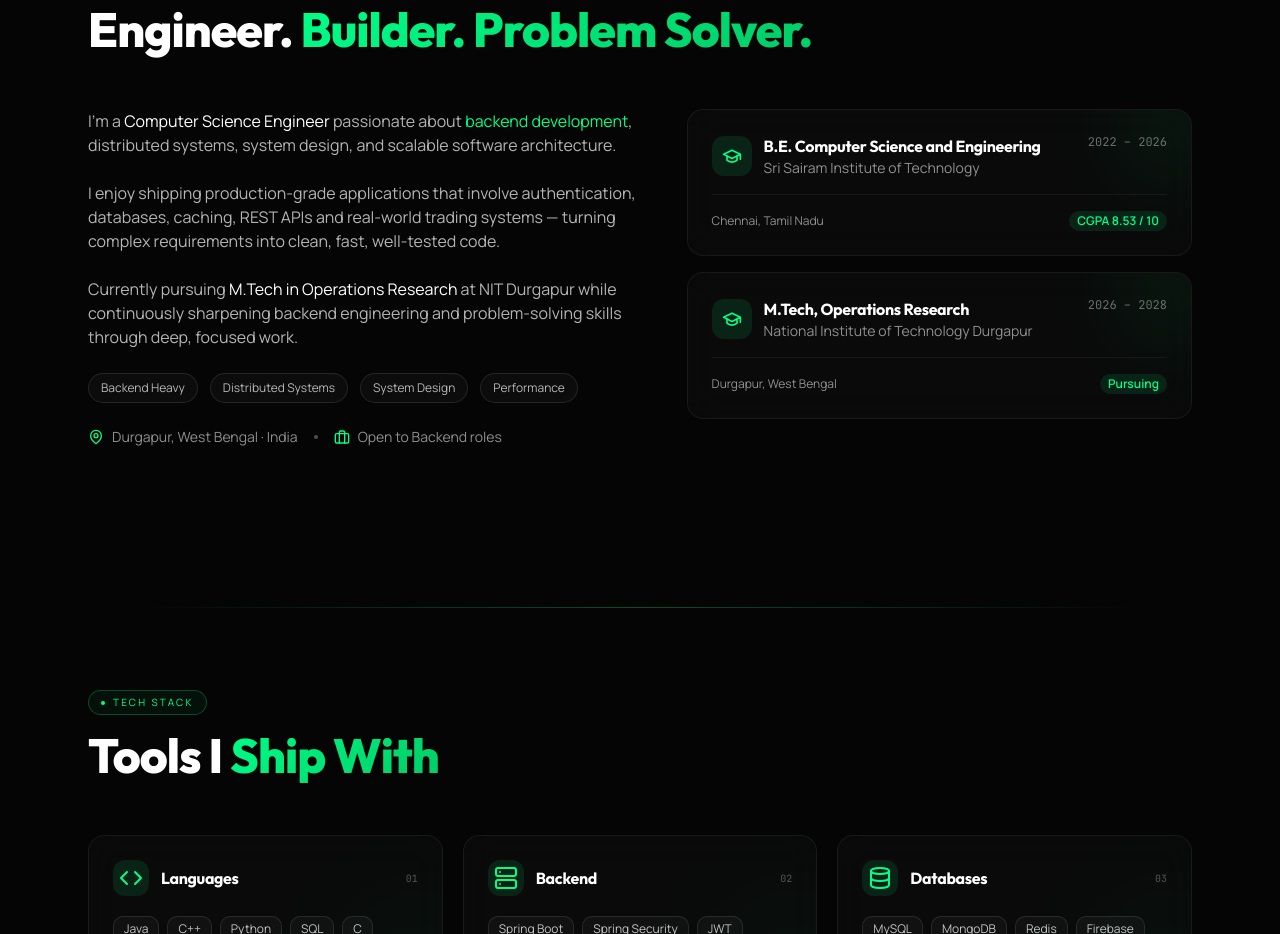
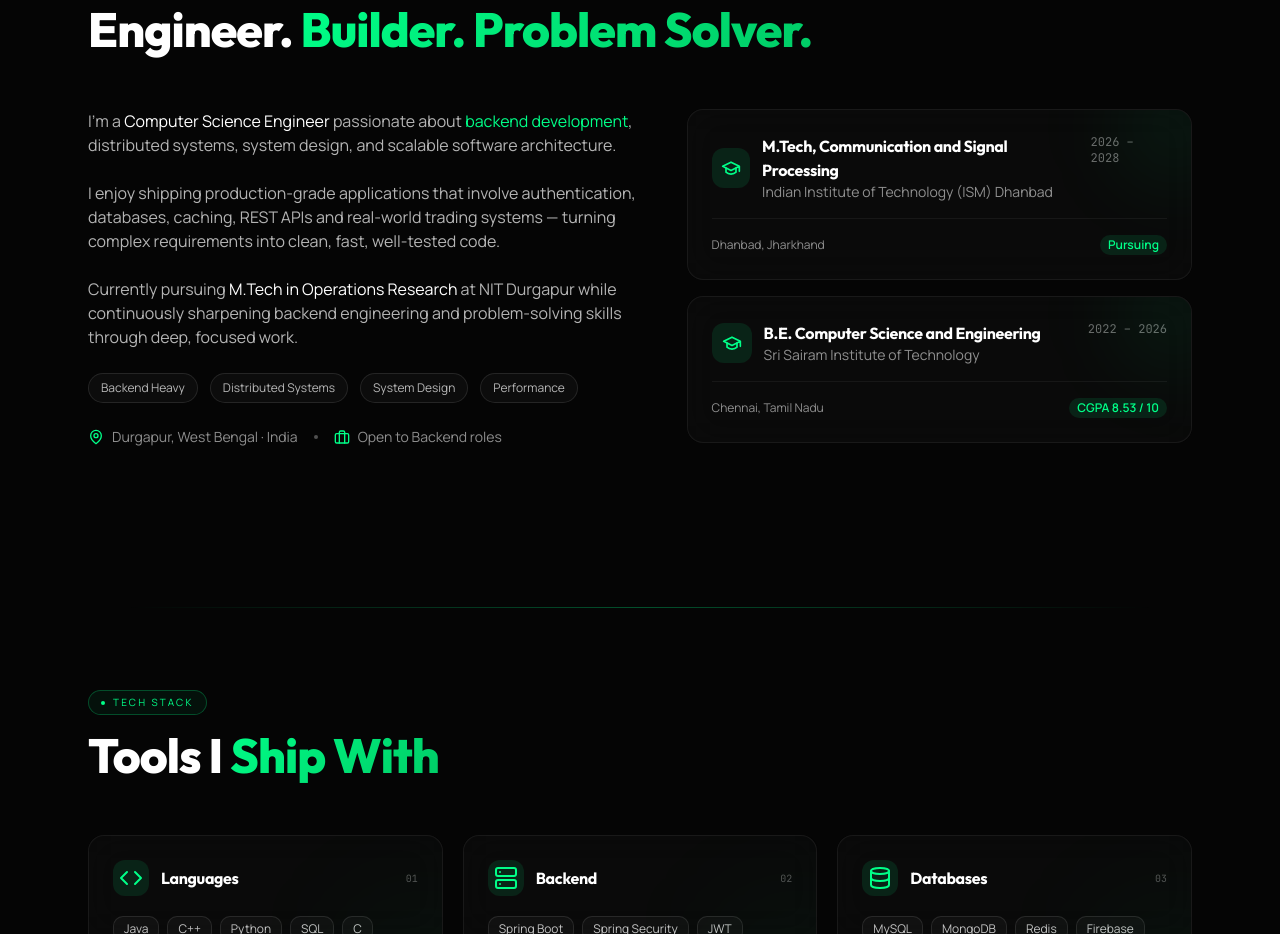
Before and after one commit to 10132003/Thomas-Portfolio, a React (Vite) app in the folder frontend/: page / in a window 1280 px wide. Shown: the part 960-1894 px from the top of the page. Built offline with nearby package versions, Linux system fonts and the light colour scheme.

Commit message:
Update education to IIT ISM Dhanbad

```diff
--- a/frontend/src/data/portfolio.js
+++ b/frontend/src/data/portfolio.js
@@ -20,18 +20,18 @@
 
 export const aboutEducation = [
   {
+    degree: "M.Tech, Communication and Signal Processing",
+    school: "Indian Institute of Technology (ISM) Dhanbad",
+    detail: "Pursuing",
+    period: "2026 – 2028",
+    location: "Dhanbad, Jharkhand",
+  },
+  {
     degree: "B.E. Computer Science and Engineering",
     school: "Sri Sairam Institute of Technology",
     detail: "CGPA 8.53 / 10",
     period: "2022 – 2026",
     location: "Chennai, Tamil Nadu",
-  },
-  {
-    degree: "M.Tech, Operations Research",
-    school: "National Institute of Technology Durgapur",
-    detail: "Pursuing",
-    period: "2026 – 2028",
-    location: "Durgapur, West Bengal",
   },
 ];
 
```
